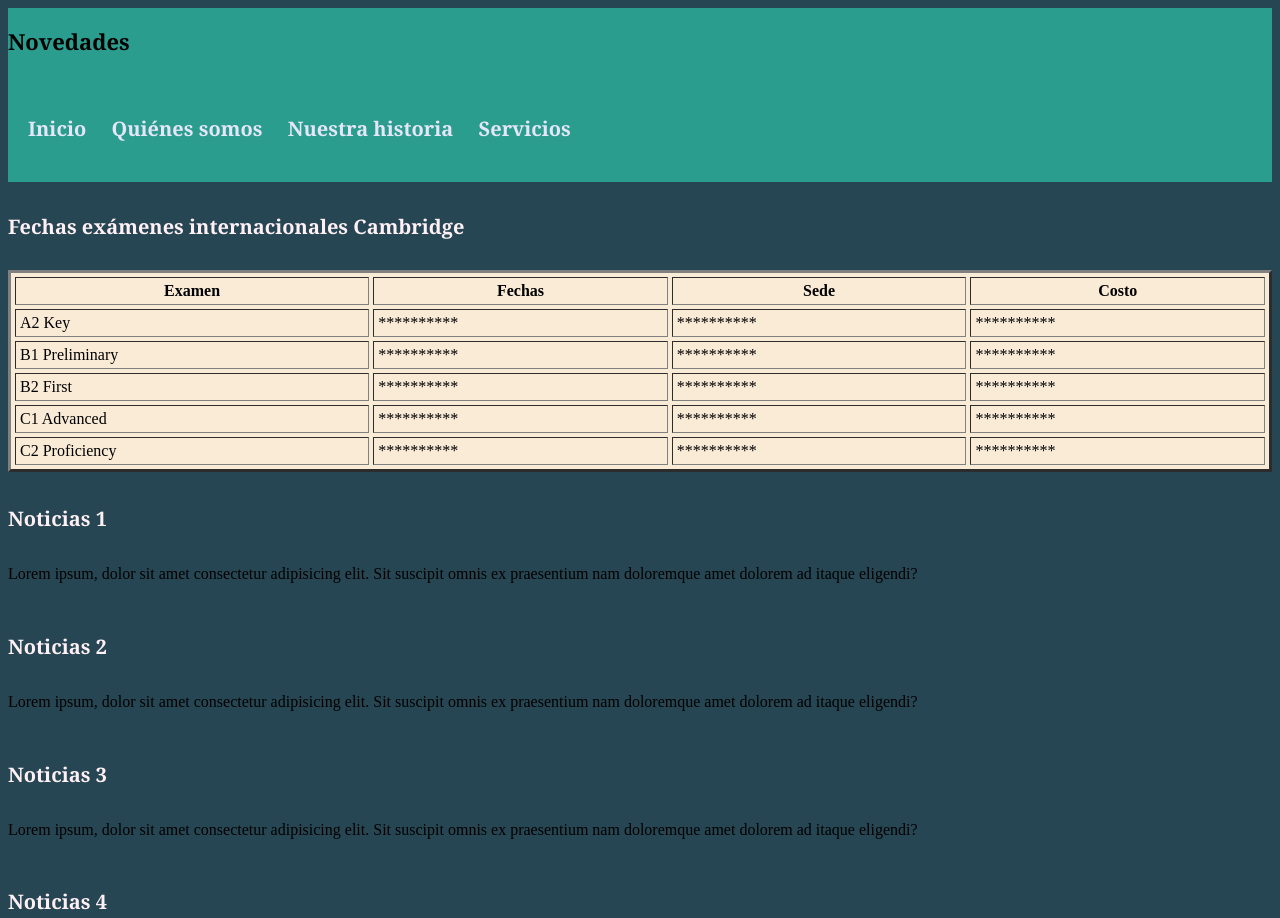
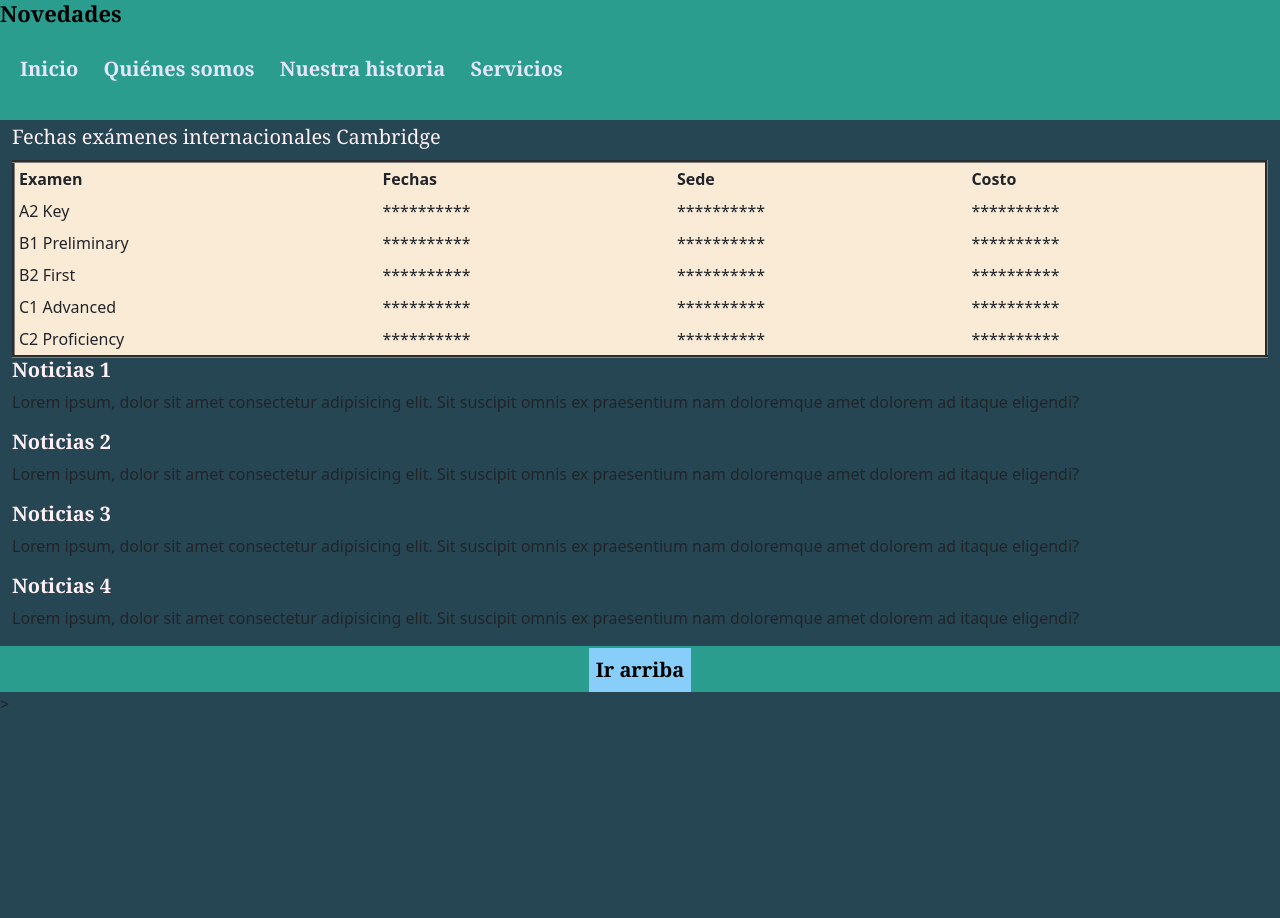
Before and after one commit to rocio-romero-teacher/PreEntrega2Romero, a plain HTML site: page views/novedades.html in a window 1280 px wide. Shown: the top 918 px of the page. After the commit the page ends 800 px from the top, so only its background shows below. Drawn offline with nearby package versions, Linux system fonts and the light colour scheme.

Commit message:
version3

```diff
--- a/css/style.css
+++ b/css/style.css
@@ -108,38 +108,38 @@ b {
     /*_____termina html index_____*/
 
     /*_____empieza html novedades_____*/
-#cont1 {
+body {
     background-color: #264653;
-    display: grid;
-    grid-template-columns: 2fr 2fr 0.7fr;
-    grid-template-rows: -0.4fr 2fr 0.7fr;
-    grid-template-areas:
-    "header header header"
-    "main main main"
-    "pie pie pie"
 }
+h1 {
+font-size: 22px;
+color: black;
+font-family: Georgia, 'Times New Roman', Times, serif;
+font-weight: bolder;
+}
+
 .tblstyle {
     table-layout: fixed;
     background-color: antiquewhite;
 }
-
-h5 {
+h5, h6 {
     font-size: 20px;
     font-family: Georgia, 'Times New Roman', Times, serif;
     font-weight: bold;
     color: lavenderblush;
 }
-
-#news {
+.news {
     display: grid;
     grid-template-columns: 3fr;
 }
-#clr {
+.clr {
     color: lavenderblush;
 }
 #align {
     text-align: center;
 }
+
+
 
     /*_____termina html novedades_____*/
 
--- a/views/novedades.html
+++ b/views/novedades.html
@@ -4,13 +4,16 @@
     <meta charset="UTF-8">
     <meta http-equiv="X-UA-Compatible" content="IE=edge">
     <meta name="viewport" content="width=device-width, initial-scale=1.0">
+    <!--bootstrap-->
+    <link href="https://cdn.jsdelivr.net/npm/bootstrap@5.3.0-alpha1/dist/css/bootstrap.min.css" rel="stylesheet" integrity="sha384-GLhlTQ8iRABdZLl6O3oVMWSktQOp6b7In1Zl3/Jr59b6EGGoI1aFkw7cmDA6j6gD" crossorigin="anonymous">
+    </head>
     <link rel="shortcut icon" href="../assets/img/favicon.png">
     <link rel="stylesheet" href="../css/style.css">
     <title>Novedades</title>
 
 
 </head>
-<body class="paralleffect1" id="cont1">
+<body>
     <header>
         <section>
             <h1 id="volver">Novedades</h1>
@@ -32,8 +35,10 @@
             </nav>
         </section>
     </header>
-<main id="bgrd">
-    <h4 id="clr">Fechas exámenes internacionales Cambridge</h4>
+<div class="container-fluid">
+    <div class="rowtry">
+<main>
+    <h4 class="clr" class=".col-lg-6">Fechas exámenes internacionales Cambridge</h4>
         <table border="3px" cellpadding="4px" cellspacing="4px" class="tblstyle">
             <tr>
                 <th>Examen</th>
@@ -72,27 +77,30 @@
                 <td>**********</td>
               </tr>
         </table>
-<div id="news">
+<div class="news" class=".col-lg-6">
     <div>
         <h5>Noticias 1</h5>
             <p>Lorem ipsum, dolor sit amet consectetur adipisicing elit. Sit suscipit omnis ex praesentium nam doloremque amet dolorem ad itaque eligendi?</p>
     </div>
     <div>
-        <h5>Noticias 2</h5>
+        <h6>Noticias 2</h5>
             <p>Lorem ipsum, dolor sit amet consectetur adipisicing elit. Sit suscipit omnis ex praesentium nam doloremque amet dolorem ad itaque eligendi?</p>
     </div>
     <div>
-        <h5>Noticias 3</h5>
+        <h6>Noticias 3</h5>
             <p>Lorem ipsum, dolor sit amet consectetur adipisicing elit. Sit suscipit omnis ex praesentium nam doloremque amet dolorem ad itaque eligendi?</p>
     </div>
     <div>
-        <h5>Noticias 4</h5>
+        <h6>Noticias 4</h5>
             <p>Lorem ipsum, dolor sit amet consectetur adipisicing elit. Sit suscipit omnis ex praesentium nam doloremque amet dolorem ad itaque eligendi?</p>
 </div>
 </main>
+</div>
+</div>
 <footer id="align">
         <a href="./novedades.html#volver" class="button"> Ir arriba</a>
 </footer>
-
+<!--bootstrap-->
+><script src="https://cdn.jsdelivr.net/npm/bootstrap@5.3.0-alpha1/dist/js/bootstrap.bundle.min.js" integrity="sha384-w76AqPfDkMBDXo30jS1Sgez6pr3x5MlQ1ZAGC+nuZB+EYdgRZgiwxhTBTkF7CXvN" crossorigin="anonymous"></script>
 </body>
 </html>
```
